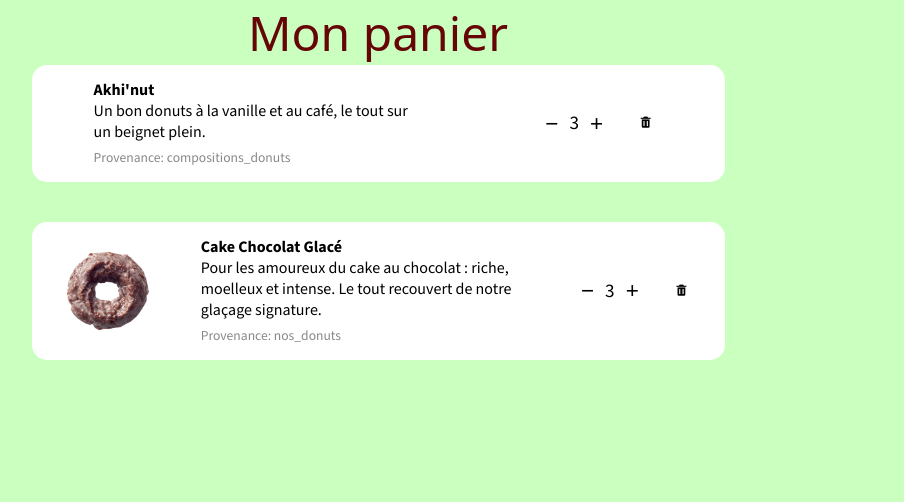
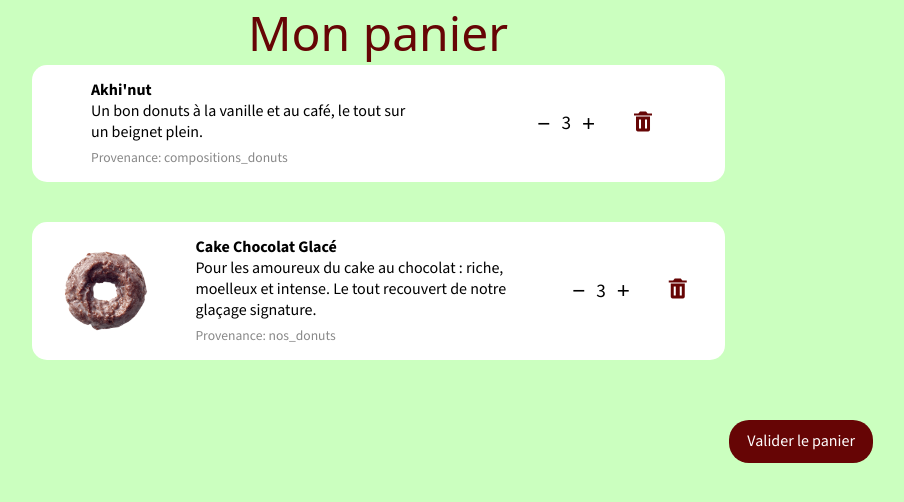
Before and after one commit to LohanVapaille/sweet-place-culinary-community-platform, a PHP site: page /panier.php?id=2 in a window 1280 px wide. Shown: the part 110-612 px from the top of the page, without its empty margins (262-1166 px from the left). Run offline with PHP 8.4, Linux system fonts and the light colour scheme; a user stored in the database is signed in; data comes from the database, SQL or seed files in the repository; some web fonts are replaced.

Commit message:
adaptebefore soutenance

```diff
--- a/css/panier.css
+++ b/css/panier.css
@@ -67,6 +67,12 @@ h1 {
   cursor: pointer;
   background-color: white;
   border: none;
+  font-size: 1.5rem;
+  color: #660505;
+}
+
+.confirmpanier {
+  margin-left: auto;
 }
 
 @media (max-width: 789px) {
--- a/css/profil.css
+++ b/css/profil.css
@@ -23,8 +23,10 @@
 }
 
 .infoprofil img {
+  width: 200px;
   height: 200px;
-  border-radius: 190px;
+  object-fit: cover; /* évite la déformation */
+  border-radius: 50%;
 }
 
 .infos {
--- a/panier.php
+++ b/panier.php
@@ -128,8 +128,11 @@ $items = $panierModel->getItemsByUser($user);
           </div>
         </div>
       <?php endforeach; ?>
+      <a class="btn confirmpanier" href="#">Valider le panier</a>
     </div>
   <?php endif; ?>
+
+
 
   <script src="js/quantitepanier.js"></script>
   <script src="js/header.js"></script>
--- a/views/_donuts_users.php
+++ b/views/_donuts_users.php
@@ -36,8 +36,8 @@
         <div class="addcart">
 
 
-            <a href="addpanier.php?id=<?= $donut['id_composition'] ?>" class=" know-more  btn">
-                En savoir +
+            <a style='opacity:0.5;' href="addpanier.php?id=<?= $donut['id_composition'] ?>" class=" know-more  btn">
+                En savoir plus
             </a>
 
         </div>
```
Also changed, not shown: images/pp/6fc470099fd0d563f8cf75f2.webp (added).
